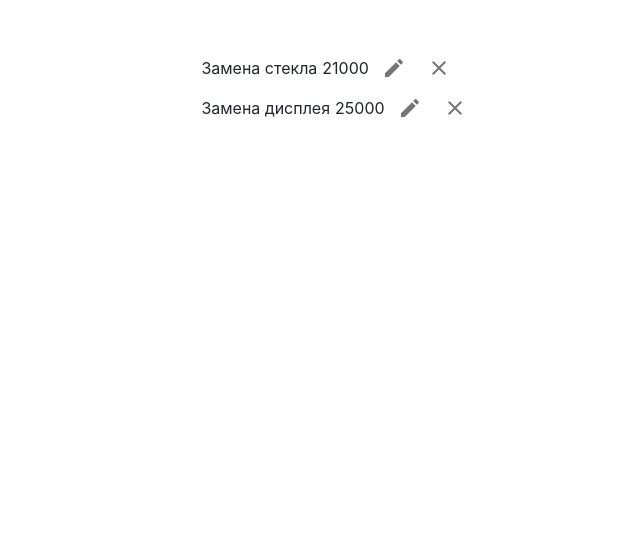
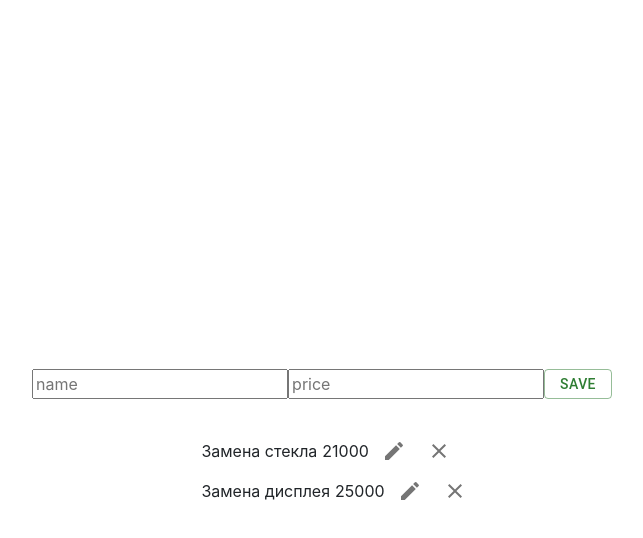
Before and after one commit to ioalpatov-education/redux-editing, a React (Create React App) app: page / in a window 1280 px wide. Shown: the top 538 px of the page, without its empty margins (318-961 px from the left). Built offline with nearby package versions, Linux system fonts and the light colour scheme; the HTML template or start-up script is replaced by a standard one.

Commit message:
добавлено создание сервиса

```diff
--- a/package.json
+++ b/package.json
@@ -13,6 +13,7 @@
     "axios": "^1.3.6",
     "bootstrap": "^5.2.3",
     "dotenv": "^16.0.3",
+    "formik": "^2.2.9",
     "prop-types": "^15.8.1",
     "react": "^18.2.0",
     "react-bootstrap": "^2.7.4",
@@ -21,7 +22,8 @@
     "react-router": "^6.10.0",
     "react-scripts": "5.0.1",
     "redux": "^4.2.1",
-    "web-vitals": "^2.1.4"
+    "web-vitals": "^2.1.4",
+    "yup": "^1.1.1"
   },
   "scripts": {
     "start": "react-scripts start",
--- a/src/App.css
+++ b/src/App.css
@@ -5,7 +5,8 @@
 .app {
   display: flex;
   justify-content: center;
-  align-items: start;
+  align-items: center;
+  flex-direction: column;
   margin: 3rem;
   height: 100vh;
 }
@@ -15,3 +16,16 @@
   align-items: center;
   gap: 5px;
 }
+
+.service__form {
+  display: flex;
+  align-items: start;
+}
+
+.form__btn {
+  height: 30px;
+}
+
+.error-text {
+  color: #d80404;
+}
--- /dev/null
+++ b/src/actions/actionCreators.js
@@ -0,0 +1,10 @@
+import { ADD_SERVICE, REMOVE_SERVICE, CHANGE_SERVICE } from "./actionTypes";
+export const addService = (name, price) => {
+  return { type: ADD_SERVICE, payload: { name, price } };
+};
+export const removeService = (id) => {
+  return { type: REMOVE_SERVICE, payload: { id } };
+};
+export const changeService = (id, name, price) => {
+  return { type: CHANGE_SERVICE, payload: { id, name, price } };
+};
--- a/src/components/ServiceForm.jsx
+++ b/src/components/ServiceForm.jsx
@@ -1,3 +1,93 @@
-const ServiceForm = () => {};
+import { Formik, Form, Field, ErrorMessage } from "formik";
+import * as Yup from "yup";
+import { Button } from "@mui/material";
+import { useSelector, useDispatch } from "react-redux";
+import { addService } from "../actions/actionCreators";
+
+const ServiceFormSchema = Yup.object({
+  name: Yup.string().required("Обязательное поле"),
+  price: Yup.number()
+    .required("Обязательное поле")
+    .positive("Цена должна быть больше 0"),
+});
+
+const ServiceForm = () => {
+  const initialValues = {
+    name: "",
+    price: "",
+  };
+
+  const formType = useSelector((state) => state.service.formType);
+  const dispatch = useDispatch();
+
+  const handleSubmit = (values, actions) => {
+    const { name, price } = values;
+    switch (formType) {
+      case "create": {
+        dispatch(addService(name, price));
+        break;
+      }
+
+      default: {
+        break;
+      }
+    }
+
+    actions.resetForm();
+  };
+
+  return (
+    <Formik
+      initialValues={initialValues}
+      enableReinitialize
+      validationSchema={ServiceFormSchema}
+      onSubmit={handleSubmit}
+    >
+      <Form className="service__form">
+        <div className="form-group">
+          <Field
+            className="form-field"
+            type="text"
+            name="name"
+            placeholder="name"
+          />
+          <p className="error-text">
+            <ErrorMessage name="name" />
+          </p>
+        </div>
+        <div className="form-group">
+          <Field
+            className="form-field"
+            type="number"
+            name="price"
+            placeholder="price"
+          />
+          <p className="error-text">
+            <ErrorMessage name="price" />
+          </p>
+        </div>
+        <Button
+          className="form__btn"
+          variant="outlined"
+          color="success"
+          type="submit"
+        >
+          Save
+        </Button>
+
+        {formType === "edit" ? (
+          <Button
+            className="form__btn"
+            variant="outlined"
+            color="info"
+            type="submit"
+          >
+            Cancel
+          </Button>
+        ) : null}
+      </Form>
+    </Formik>
+  );
+};
 
 export default ServiceForm;
--- a/src/components/ServiceList.jsx
+++ b/src/components/ServiceList.jsx
@@ -3,10 +3,11 @@ import { IconButton } from "@mui/material";
 import { Edit, Clear } from "@mui/icons-material";
 
 const ServiceList = () => {
-  const serviceList = useSelector((state) => state.service);
-  console.log(serviceList);
+  const serviceList = useSelector((state) => state.service.servicesList);
 
   return (
+    <>
+      {!!serviceList.length ? (
         <ul>
           {serviceList.map((item) => {
             const { id, name, price } = item;
@@ -24,6 +25,8 @@ const ServiceList = () => {
             );
           })}
         </ul>
+      ) : null}
+    </>
   );
 };
 
--- a/src/reducers/serviceRerucer.js
+++ b/src/reducers/serviceRerucer.js
@@ -4,31 +4,46 @@ import {
   REMOVE_SERVICE,
   CHANGE_SERVICE,
 } from "../actions/actionTypes";
-const initialState = [
+const initialState = {
+  servicesList: [
     { id: nanoid(), name: "Замена стекла", price: 21000 },
     { id: nanoid(), name: "Замена дисплея", price: 25000 },
-];
+  ],
+  formType: "create",
+};
 
 const serviceReducer = (state = initialState, action) => {
   switch (action.type) {
     case ADD_SERVICE: {
       const { name, price } = action.payload;
-      return [...state, { id: nanoid(), name, price: Number(price) }];
+      return {
+        ...state,
+        servicesList: [
+          ...state.servicesList,
+          { id: nanoid(), name, price: Number(price) },
+        ],
+      };
     }
     case REMOVE_SERVICE: {
       const { id } = action.payload;
-      return state.filter((service) => service.id !== id);
+      return {
+        ...state,
+        servicesList: state.servicesList.filter((service) => service.id !== id),
+      };
     }
     case CHANGE_SERVICE: {
       const { id, name, price } = action.payload;
-      return state.map((service) => {
+      return {
+        ...state,
+        servicesList: state.servicesList.map((service) => {
           return service.id === id
             ? {
                 name,
                 price,
               }
             : service;
-      });
+        }),
+      };
     }
     default: {
       return state;
```
Also changed, not shown: 1 other file (tests, documents, lock files or other folders). Lines whose indentation alone changed are shown as unchanged.
